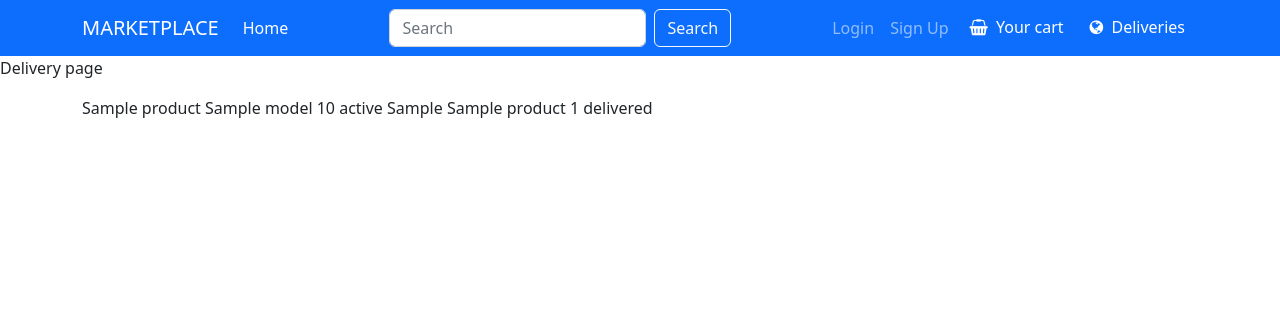
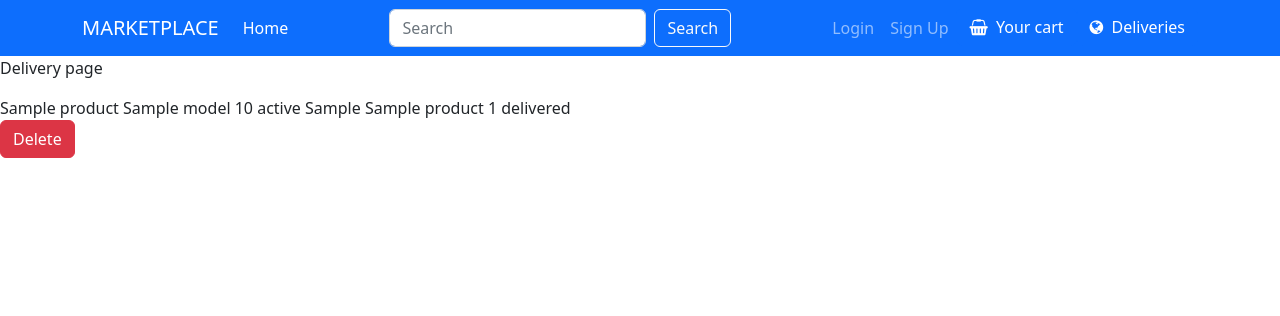
Before and after one commit to Aycelenk/Ecommerce-Website-Django, a Django app: template Marketplace/Main/templates/delivery.html in a window 1280 px wide. Shown: the top 316 px of the page. Run offline with Django 3.2, Linux system fonts and the light colour scheme; the template is opened without the code that fills it: most values are stand-ins (such as "Sample title", 1, 10 or a date in 2020).

Commit message:
Delivery

```diff
--- a/Marketplace/Main/templates/delivery.html
+++ b/Marketplace/Main/templates/delivery.html
@@ -1,8 +1,9 @@
 {% extends 'base.html' %}
 {% block content %}
 <p>Delivery page</p>
-<div class="container">
+<div class="row">
     {% for product in products %}
+    <div class="container">
         {{product.name}}
         {{product.model}}
         {{product.price}}
@@ -11,6 +12,17 @@
         {{product.name}}
         {{product.order_number}}
         {{product.order_process_status}}
+    </div>
+    <div class="container">
+        {% if product.order_process_status == "delivered" %}
+        <form method="post" action="{% url 'delivery' %}">
+            {% csrf_token %}
+            <input type="hidden" name="command" value="delete">
+            <input type="hidden" name="product_id" value="{{product.ID}}">
+            <button class="btn btn-danger" type="submit">Delete</button>
+        </form>
+        {% endif %}
+    </div>
     {% endfor %}
 </div>
 {% endblock %}
```
Also changed, not shown: Marketplace/Main/delivery.py (added, +10 -0 lines), Marketplace/db.sqlite3.
